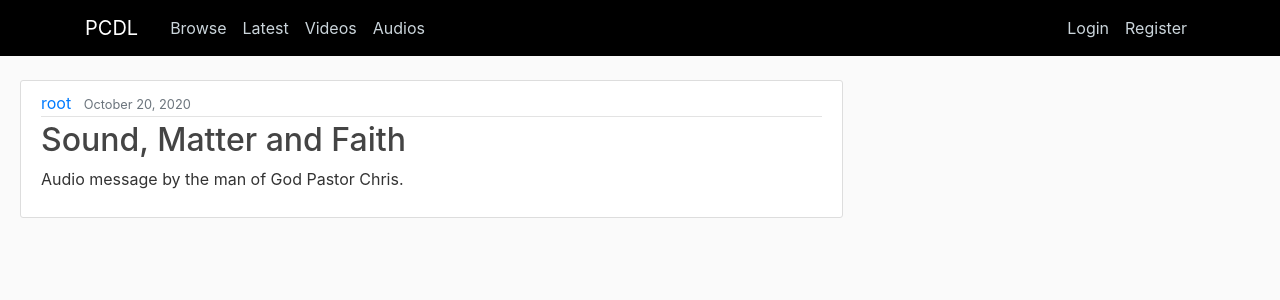
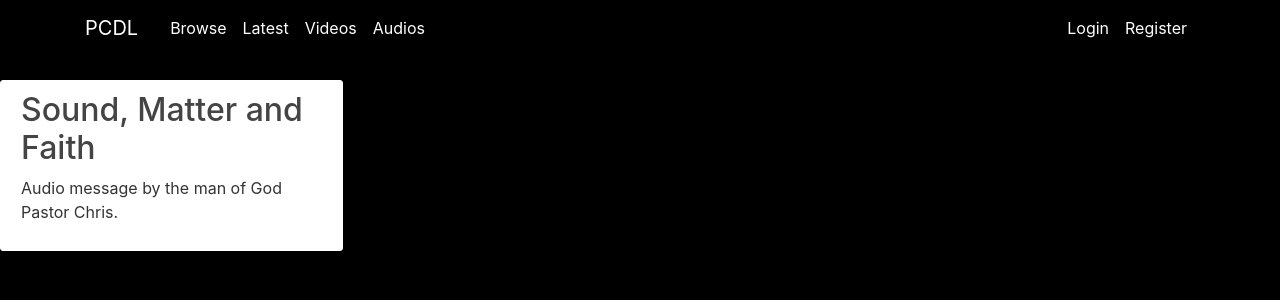
Before and after one commit to jmcbdev/PCDL, a Django app: page /audios/ in a window 1280 px wide. Shown: the top 300 px of the page. Run offline with Django 3.2, Linux system fonts and the light colour scheme; data comes from the database, SQL or seed files in the repository; some libraries are stand-ins or nearby versions.

Commit message:
Customising the page around

```diff
--- a/pcdl/browse/static/browse/main.css
+++ b/pcdl/browse/static/browse/main.css
@@ -1,5 +1,5 @@
 body {
-    background: #fafafa;
+    background: black;
     color: #333333;
     margin-top: 5rem;
   }
@@ -13,28 +13,28 @@ body {
   }
 
   .bg-steel {
-    background-color: black;
+    background-color: transparent;
   }
 
   .site-header .navbar-nav .nav-link {
-    color: #cbd5db;
+    color: #ffffff;
   }
 
   .site-header .navbar-nav .nav-link:hover {
-    color: #ffffff;
+    color: #cccccc;
   }
 
   .site-header .navbar-nav .nav-link.active {
-    font-weight: 500;
+    font-weight: 100;
   }
 
   .content-section {
     background: #ffffff;
     padding: 10px 20px;
-    border: 1px solid #dddddd;
+    border: 1px solid white;
     border-radius: 3px;
-    margin-bottom: 20px;
-    margin-left: 20px;
+    margin-bottom: 10px;
+    margin-right: 500px;
   }
 
   .article-title {
@@ -42,7 +42,7 @@ body {
   }
 
   a.article-title:hover {
-    color: #428bca;
+    color: #999999;
     text-decoration: none;
   }
 
--- a/pcdl/browse/templates/browse/audios.html
+++ b/pcdl/browse/templates/browse/audios.html
@@ -3,10 +3,10 @@
     {% for post in videos%}
         <article class="media content-section">
             <div class="media-body">
-            <div class="article-metadata">
+            <!-- <div class="article-metadata">
                 <a class="mr-2" href="#">{{ post.author }}</a>
                 <small class="text-muted">{{ post.date_posted|date:"F d, Y" }}</small>
-            </div>
+            </div> -->
             <h2><a class="article-title" href="#">{{ post.title }}</a></h2>
             <p class="article-content">{{ post.vid_description }}</p>
             </div>
--- a/pcdl/browse/templates/browse/home.html
+++ b/pcdl/browse/templates/browse/home.html
@@ -3,10 +3,9 @@
     {% for post in videos%}
         <article class="media content-section">
             <div class="media-body">
-            <div class="article-metadata">
-                <a class="mr-2" href="#">{{ post.author }}</a>
+            <!-- <div class="article-metadata">
                 <small class="text-muted">{{ post.date_posted|date:"F d, Y" }}</small>
-            </div>
+            </div> -->
             <h2><a class="article-title" href="#">{{ post.title }}</a></h2>
             <p class="article-content">{{ post.vid_description }}</p>
             </div>
--- a/pcdl/browse/templates/browse/latest.html
+++ b/pcdl/browse/templates/browse/latest.html
@@ -3,10 +3,10 @@
     {% for post in videos%}
         <article class="media content-section">
             <div class="media-body">
-            <div class="article-metadata">
+            <!-- <div class="article-metadata">
                 <a class="mr-2" href="#">{{ post.author }}</a>
                 <small class="text-muted">{{ post.date_posted|date:"F d, Y" }}</small>
-            </div>
+            </div> -->
             <h2><a class="article-title" href="#">{{ post.title }}</a></h2>
             <p class="article-content">{{ post.vid_description }}</p>
             </div>
--- a/pcdl/browse/templates/browse/videos.html
+++ b/pcdl/browse/templates/browse/videos.html
@@ -3,10 +3,10 @@
     {% for post in videos%}
         <article class="media content-section">
             <div class="media-body">
-            <div class="article-metadata">
+            <!-- <div class="article-metadata">
                 <a class="mr-2" href="#">{{ post.author }}</a>
                 <small class="text-muted">{{ post.date_posted|date:"F d, Y" }}</small>
-            </div>
+            </div> -->
             <h2><a class="article-title" href="#">{{ post.title }}</a></h2>
             <p class="article-content">{{ post.vid_description }}</p>
             </div>
```
